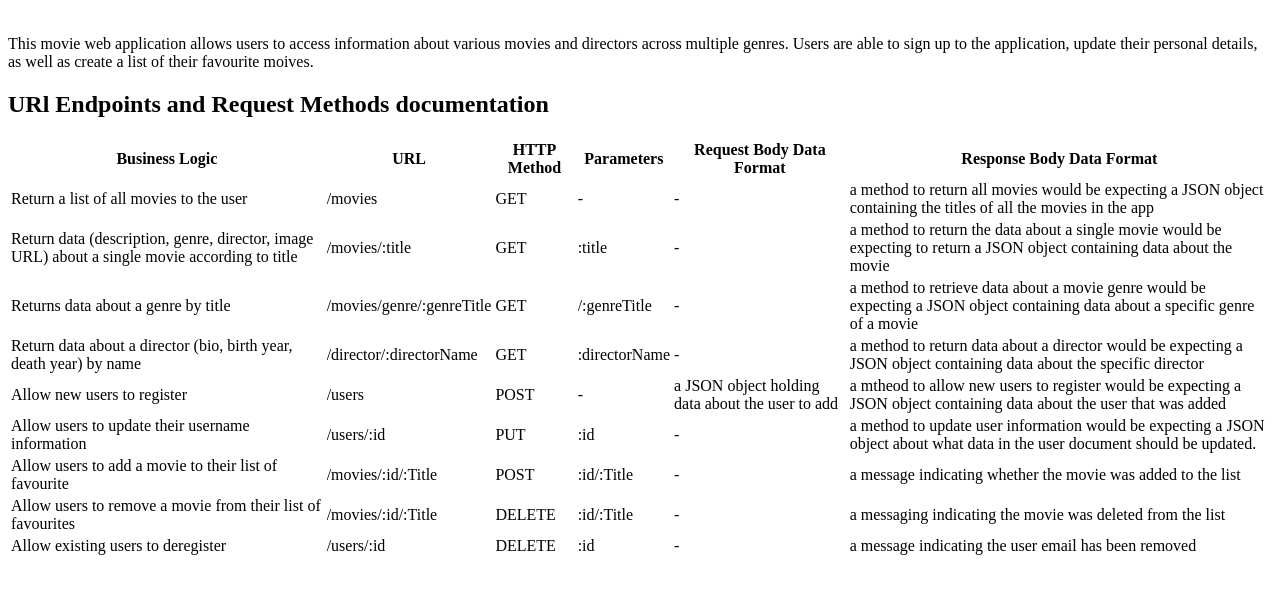
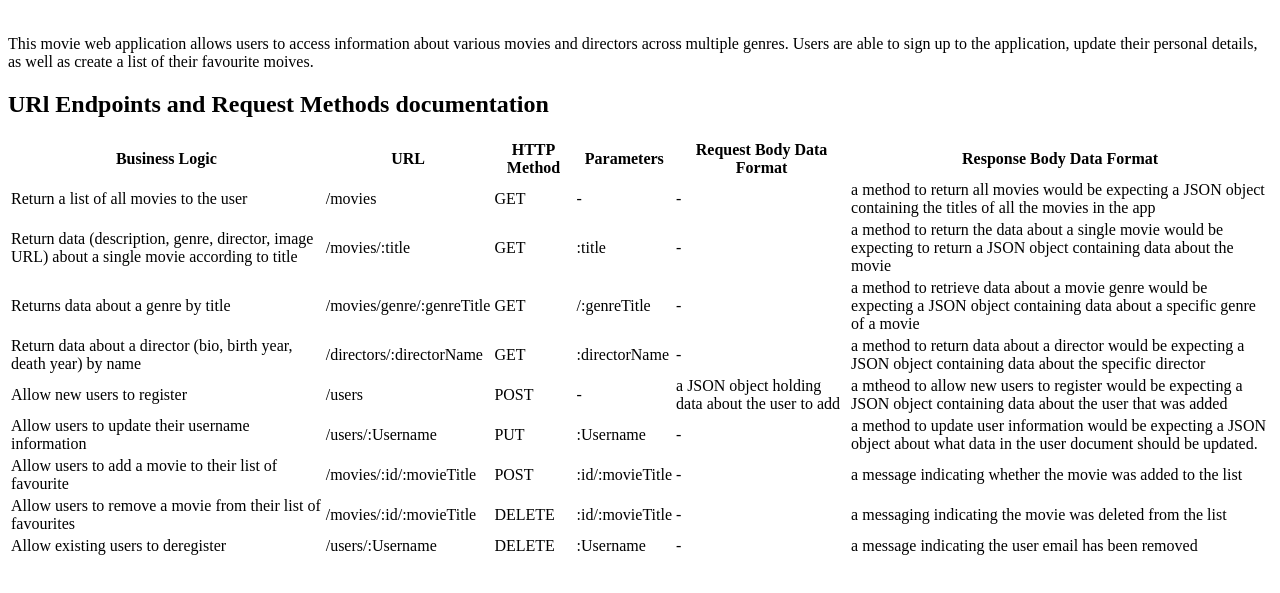
Before and after one commit to gab246/movie_api, a website: page public/documentation.html in a window 1280 px wide. Shown: the part 79-672 px from the top of the page. Drawn offline with Linux system fonts and the light colour scheme.

Commit message:
updated endpoints

```diff
--- a/public/documentation.html
+++ b/public/documentation.html
@@ -46,7 +46,7 @@
         </tr>
         <tr>
             <td>Return data about a director (bio, birth year, death year) by name</td>
-            <td>/director/:directorName</td>
+            <td>/directors/:directorName</td>
             <td>GET</td>
             <td>:directorName</td>
             <td>-</td>
@@ -62,33 +62,33 @@
         </tr>
         <tr>
             <td>Allow users to update their username information</td>
-            <td>/users/:id</td>
+            <td>/users/:Username</td>
             <td>PUT</td>
-            <td>:id</td>
+            <td>:Username</td>
             <td>-</td>
             <td>a method to update user information would be expecting a JSON object about what data in the user document should be updated.</td>
         </tr>
         <tr>
             <td>Allow users to add a movie to their list of favourite</td>
-            <td>/movies/:id/:Title</td>
+            <td>/movies/:id/:movieTitle</td>
             <td>POST</td>
-            <td>:id/:Title</td>
+            <td>:id/:movieTitle</td>
             <td>-</td>
             <td>a message indicating whether the movie was added to the list </td>
         </tr>
         <tr>
             <td>Allow users to remove a movie from their list of favourites</td>
-            <td>/movies/:id/:Title</td>
+            <td>/movies/:id/:movieTitle</td>
             <td>DELETE</td>
-            <td>:id/:Title</td>
+            <td>:id/:movieTitle</td>
             <td>-</td>
             <td>a messaging indicating the movie was deleted from the list </td>
         </tr>
         <tr>
             <td>Allow existing users to deregister</td>
-            <td>/users/:id</td>
+            <td>/users/:Username</td>
             <td>DELETE</td>
-            <td>:id</td>
+            <td>:Username</td>
             <td>-</td>
             <td>a message indicating the user email has been removed</td>
         </tr>
```
